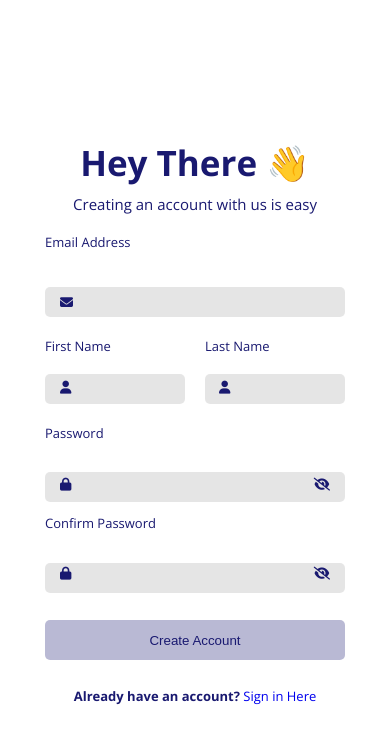
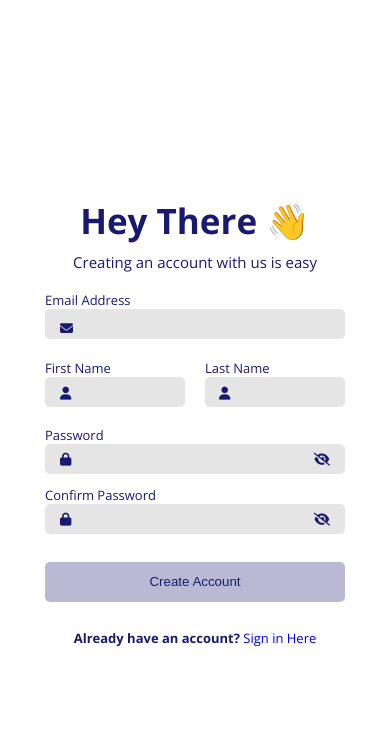
Before and after one commit to Ducci1/Portfolio-App, a plain HTML site: page index.html in a window 390 px wide. Both pictures are taken after a click on the link "Sign up Here". Drawn offline with nearby package versions, Linux system fonts and the light colour scheme.

Commit message:
fixed a bug with the responsiveness of the form

```diff
--- a/css/signup-mediaqueries.css
+++ b/css/signup-mediaqueries.css
@@ -18,9 +18,8 @@
     #logo, #tech{
         display: none;
     }
-    section, .container{
-        height: 100%;
-        width: 100%;
+    section{
+        background-color: white;
     }
     .form, #form2{
         width: 100%;
@@ -30,6 +29,7 @@
         padding: 0;
         justify-content: center;
         overflow: hidden;
+        box-shadow: none;
     }
     .design{
         height: 80px;
@@ -48,7 +48,10 @@
         bottom: 10%;
     }
     .three, #eye4{
-        top: 32%;
+        top: 25%;
+    }
+    .five, #eye6{
+        top: 80%;
     }
 }
 
```
